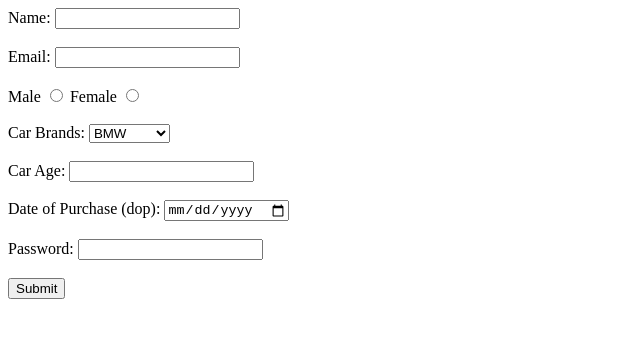
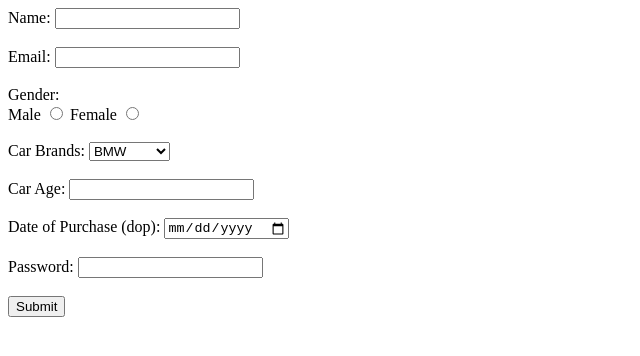
Before and after one commit to acciojob/car-insurance-form-PRAD0509, a website: page main.html in a window 1280 px wide. Shown: the whole page, without its empty margins (0-640 px from the left). Drawn offline with Linux system fonts and the light colour scheme.

Commit message:
created a submission

```diff
--- a/main.html
+++ b/main.html
@@ -16,7 +16,7 @@
   <input type="email" id="email" required>
   <br>
   <br>
-<!--   <label for="">Gender:</label><br> -->
+  <label for="">Gender:</label><br>
   <label for="gender_m">Male</label>
   <input type="radio" name="gender" id="gender_m" required>
   <label for="gender_f">Female</label>
```
